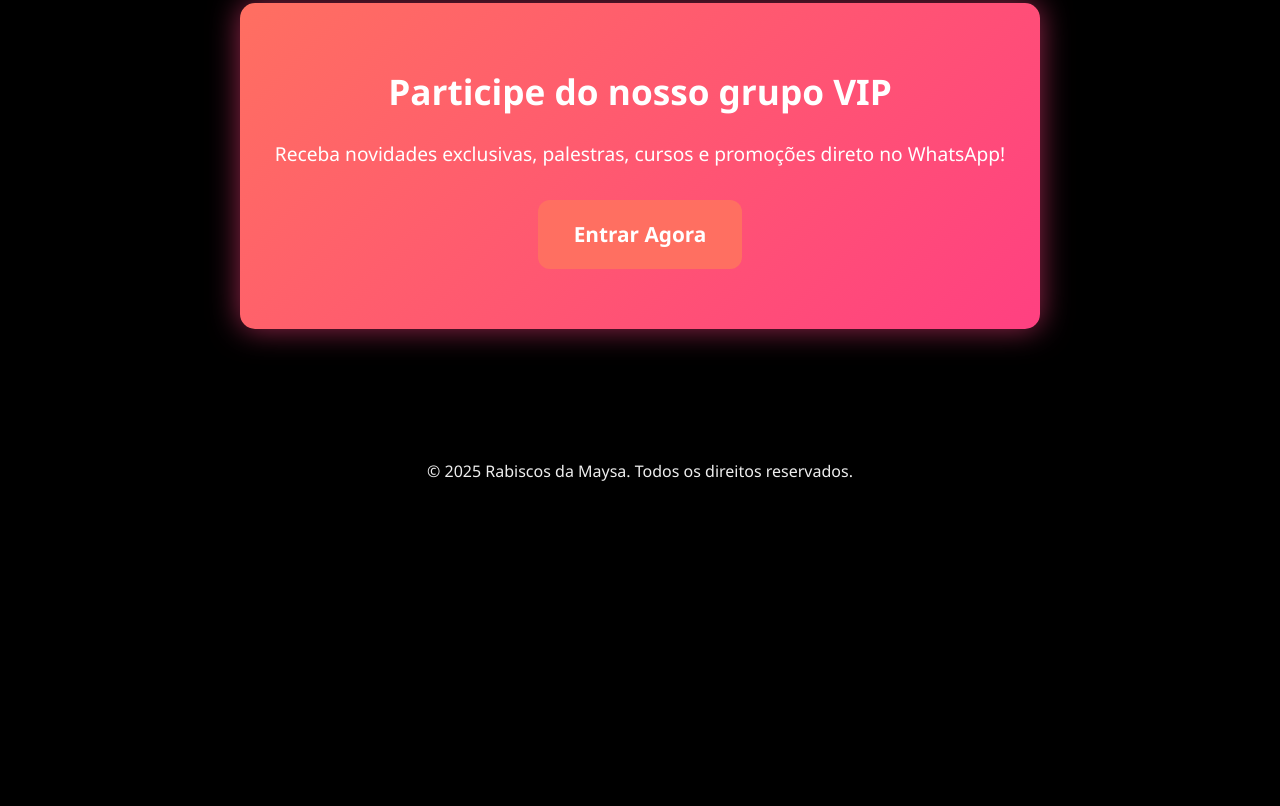
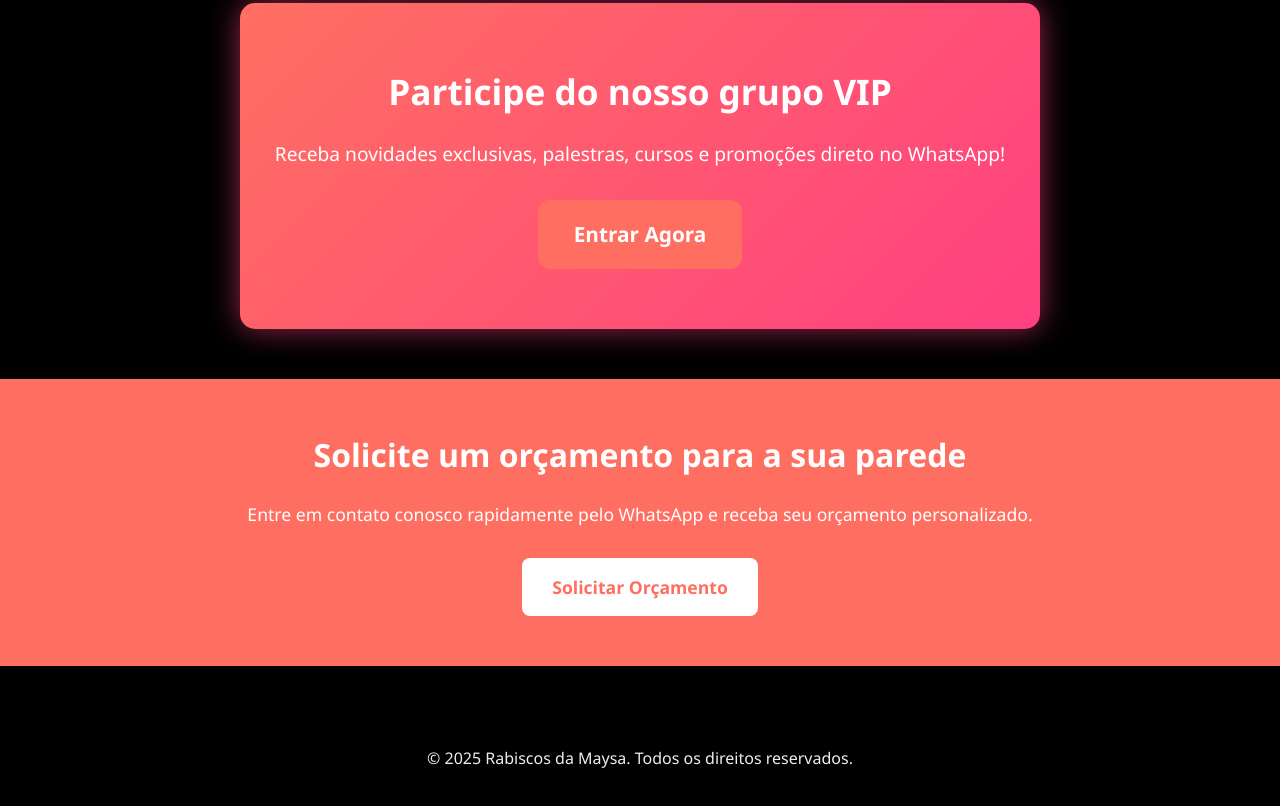
Before and after one commit to JZLZ/landingpage-rabiscos, a plain HTML site: page index.html in a window 1280 px wide. Shown: the part 1247-2053 px from the top of the page. Before the commit the page ends 1812 px from the top, so only its background shows below. Drawn offline with Linux system fonts and the light colour scheme.

Commit message:
section Orçamento

```diff
--- a/index.html
+++ b/index.html
@@ -38,6 +38,20 @@
     <a href="https://chat.whatsapp.com/KTcBrPh080pBW6Y9uyhzW3" target="_blank" class="btn-cta grande">Entrar Agora</a>
   </section>
 
+  <!-- ======= Seção de Orçamento ======= -->
+  <section id="orcamento" style="background-color:#FF6F61; padding:50px 20px; text-align:center; color:white;">
+    <h2 style="font-size:2em; margin-bottom:20px;">Solicite um orçamento para a sua parede</h2>
+    <p style="font-size:1.1em; margin-bottom:30px;">
+      Entre em contato conosco rapidamente pelo WhatsApp e receba seu orçamento personalizado.
+    </p>
+    <a href="https://wa.me/55SEUNUMERODETELEFONE" target="_blank"
+      style="display:inline-block; background-color:white; color:#FF6F61;
+              font-weight:bold; padding:15px 30px; font-size:1.1em;
+              border-radius:8px; text-decoration:none; transition:0.3s;">
+      Solicitar Orçamento
+    </a>
+  </section>
+
   <!-- FOOTER -->
   <footer class="bloco">
     <p>© 2025 Rabiscos da Maysa. Todos os direitos reservados.</p>
```
